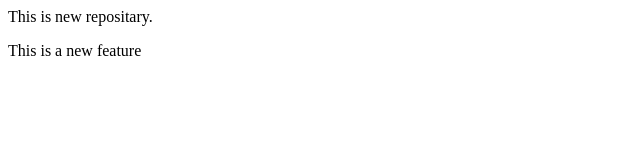
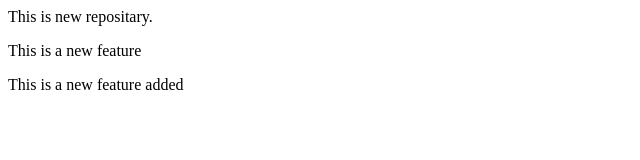
Before and after one commit to diwakarsingh12/localREpo, a plain HTML site: page index.html in a window 1280 px wide. Shown: the whole page, without its empty margins (0-640 px from the left). Drawn offline with Linux system fonts and the light colour scheme.

Commit message:
added somrthing new

```diff
--- a/index.html
+++ b/index.html
@@ -1,2 +1,3 @@
 <p>This is new repositary.</p>
 <p>This is a new feature</p>
+<p>This is a new feature added</p>
```
